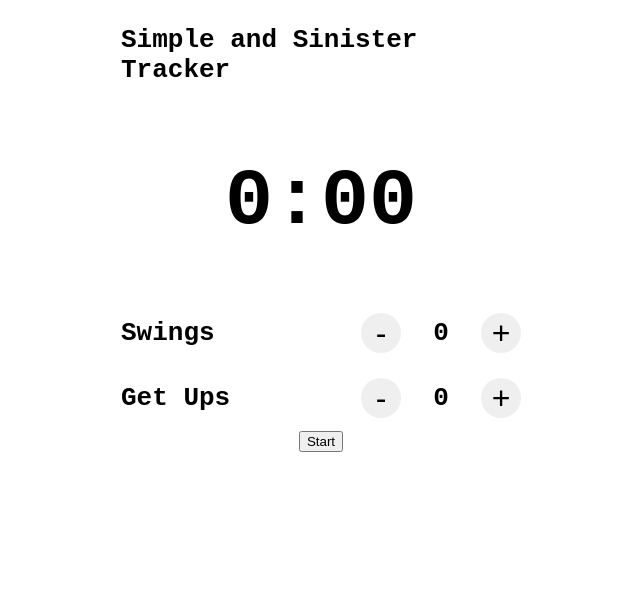
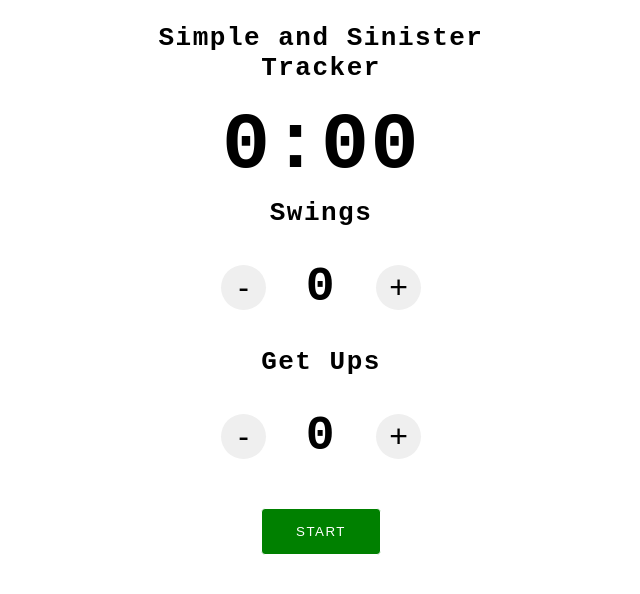
Before and after one commit to hendo12/Simple, a Gatsby site: page / in a window 1280 px wide. Shown: the whole page, without its empty margins (319-959 px from the left). Built offline with nearby package versions, Linux system fonts and the light colour scheme; Gatsby itself is replaced by a stand-in of ours.

Commit message:
Improved layout

```diff
--- a/src/components/Counter.css
+++ b/src/components/Counter.css
@@ -5,21 +5,25 @@
 .counter {
     justify-content: space-between;
     width: 100%;
+    align-items: center;
+    flex-direction: column;
 }
 
 .iterator {
     align-items: center;
     justify-content: space-between;
-    width: 40%;
+    width: 50%;
 }
 
-.iterator h1 {
+.iterator .count {
+    font-size: 3rem;
+    margin: 15px 0;
 }
 
 .iterator button {
-    height: 40px;
-    width: 40px;
-    border-radius: 50%;
+    height: 45px;
+    width: 45px;
+    border-radius: 60%;
     border: none;
     font-size: 2rem;
 }
--- a/src/components/Counter.js
+++ b/src/components/Counter.js
@@ -7,7 +7,7 @@ const Counter = ({ exercise, iterate, count }) => {
             <h1>{exercise}</h1>
             <div className="iterator">
                 <button onClick={() => iterate}>-</button>
-                <h1>{count}</h1>
+                <h1 className="count">{count}</h1>
                 <button>+</button>
             </div>
         </div>
--- a/src/components/Timer.css
+++ b/src/components/Timer.css
@@ -1,3 +1,8 @@
+.timer {
+    height: 80px;
+}
+
 .timer h1 {
     font-size: 5rem;
+    margin: 0;
 }
--- a/src/pages/index.css
+++ b/src/pages/index.css
@@ -4,8 +4,27 @@
     align-items: center;
     max-width: 400px;
     margin: auto;
+    height: 100vh;
+    padding: 15px;
+    letter-spacing: 1.5px;
 }
 
 .container h1 {
     font-family: monospace;
 }
+
+.title {
+    text-align: center;
+    margin-top: 0;
+}
+
+.start {
+    width: 120px;
+    padding: 15px;
+    border-radius: 4px;
+    border: 0.1px solid;
+    background-color: green;
+    color: white;
+    letter-spacing: 1.5px;
+    margin-top: 30px;
+}
--- a/src/pages/index.js
+++ b/src/pages/index.js
@@ -11,11 +11,11 @@ const IndexPage = () => {
 
   return (
     <div className="container">
-      <h1>Simple and Sinister Tracker</h1>
+      <h1 className="title">Simple and Sinister Tracker</h1>
       <Timer />
       <Counter exercise="Swings" iterate={setSwings} count={swings} />
       <Counter exercise="Get Ups" iterate={setGetups} count={getups} />
-      <button>Start</button>
+      <button className="start">START</button>
     </div>
   )
 }
```
